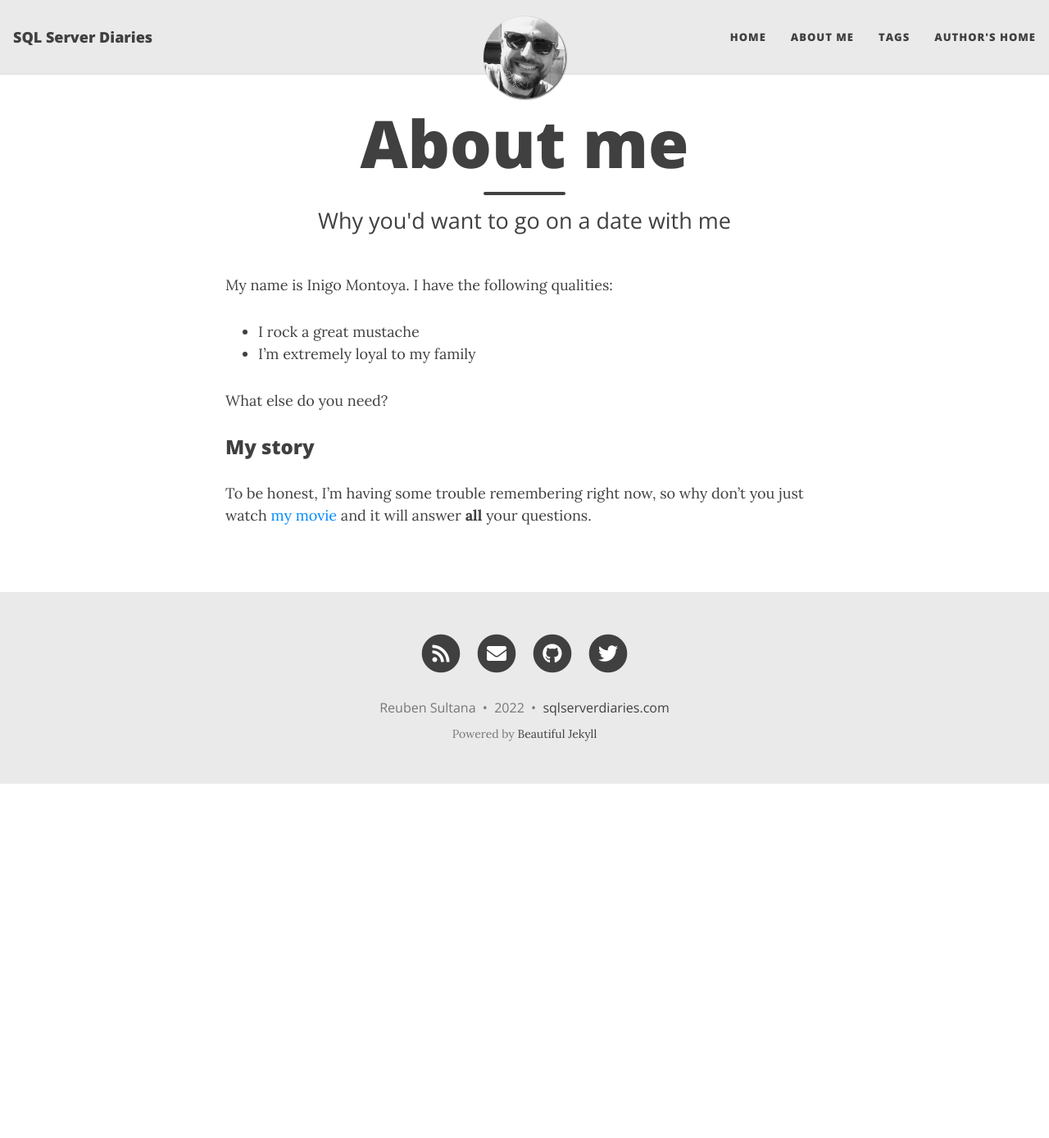
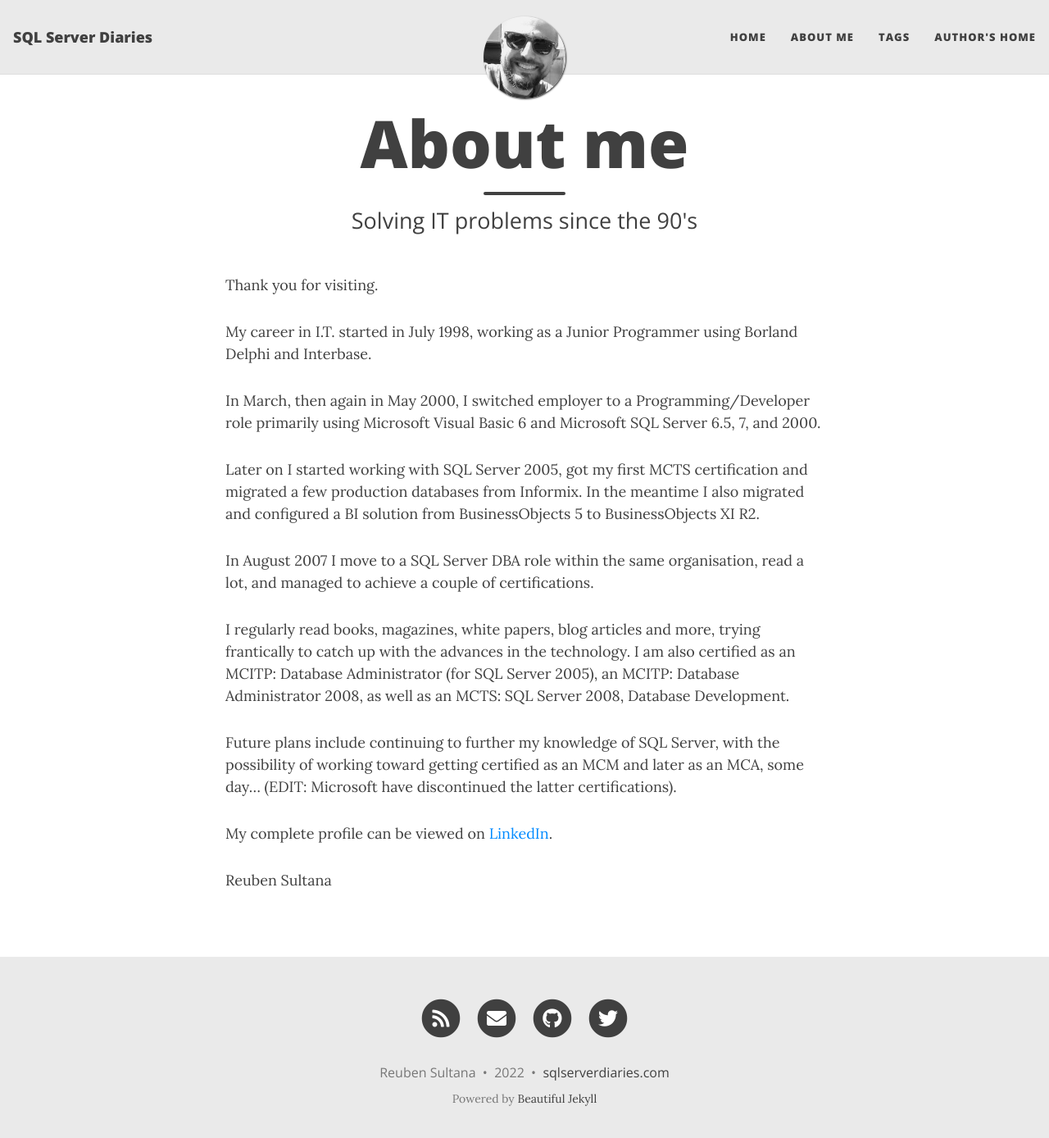
Before and after one commit to sqlserverdiaries/sqlserverdiaries.github.io, a Jekyll site: the page built from aboutme.md, in a window 1280 px wide and 1400 px high. Shown: the top 1388 px of the window at 82% size. Built offline with Jekyll 4.4.1, drawn with Linux system fonts in a browser that asks for light colours; nearby versions of some CDN libraries.

Commit message:
Config updates
Changed site subtitle; removed redundant file

```diff
--- a/_config.yml
+++ b/_config.yml
@@ -8,7 +8,7 @@
 title: SQL Server Diaries
 
 # Short description of your site
-description: Or How I Did It
+description: Problems, Solved, and Lessons Learnt
 
 # Your name to show in the footer
 author: "Reuben Sultana"
@@ -17,7 +17,7 @@ author: "Reuben Sultana"
 
 navbar-links:
   Home: "/"
-  About Me: "about"
+  About Me: "aboutme"
   Tags: "tags"
 #  Resources:
 #    - Microsoft SQL Server: "https://www.microsoft.com/sql"
@@ -70,7 +70,7 @@ social-network-links:
 
 # If you want to show a link to an RSS in the footer, add the site description here.
 # If you don't want to show an RSS link, remove the following line.
-rss-description: Or How I Did It
+rss-description: Problems, Solved, and Lessons Learnt
 
 # --- General options --- #
 
--- a/aboutme.md
+++ b/aboutme.md
@@ -1,16 +1,26 @@
 ---
 layout: page
 title: About me
-subtitle: Why you'd want to go on a date with me
+subtitle: Solving IT problems since the 90's
+permalink: /aboutme/
 ---
 
-My name is Inigo Montoya. I have the following qualities:
+Thank you for visiting.
 
-- I rock a great mustache
-- I'm extremely loyal to my family
+My career in I.T. started in July 1998, working as a Junior Programmer using Borland Delphi and Interbase.
 
-What else do you need?
+In March, then again in May 2000, I switched employer to a Programming/Developer role primarily using Microsoft Visual Basic 6 and Microsoft SQL Server 6.5, 7, and 2000.
 
-### My story
+Later on I started working with SQL Server 2005, got my first MCTS certification and migrated a few production databases from Informix.  In the meantime I also migrated and configured a BI solution from BusinessObjects 5 to BusinessObjects XI R2.
 
-To be honest, I'm having some trouble remembering right now, so why don't you just watch [my movie](https://en.wikipedia.org/wiki/The_Princess_Bride_%28film%29) and it will answer **all** your questions.
+In August 2007 I move to a SQL Server DBA role within the same organisation, read a lot, and managed to achieve a couple of certifications.
+
+I regularly read books, magazines, white papers, blog articles and more, trying frantically to catch up with the advances in the technology. I am also certified as an MCITP: Database Administrator (for SQL Server 2005), an MCITP: Database Administrator 2008, as well as an MCTS: SQL Server 2008, Database Development.
+
+Future plans include continuing to further my knowledge of SQL Server, with the possibility of working toward getting certified as an MCM and later as an MCA, some day… (EDIT: Microsoft have discontinued the latter certifications).
+
+My complete profile can be viewed on [LinkedIn][linked-profile].
+
+Reuben Sultana
+
+[linked-profile]: https://www.linkedin.com/in/reubensultana
--- a/index.html
+++ b/index.html
@@ -1,5 +1,5 @@
 ---
 layout: home
 title: SQL Server Diaries
-subtitle: Or How I Did It
+subtitle: Problems, Solved, and Lessons Learnt
 ---
```
Also changed, not shown: about.md (deleted, +0 -25 lines).
